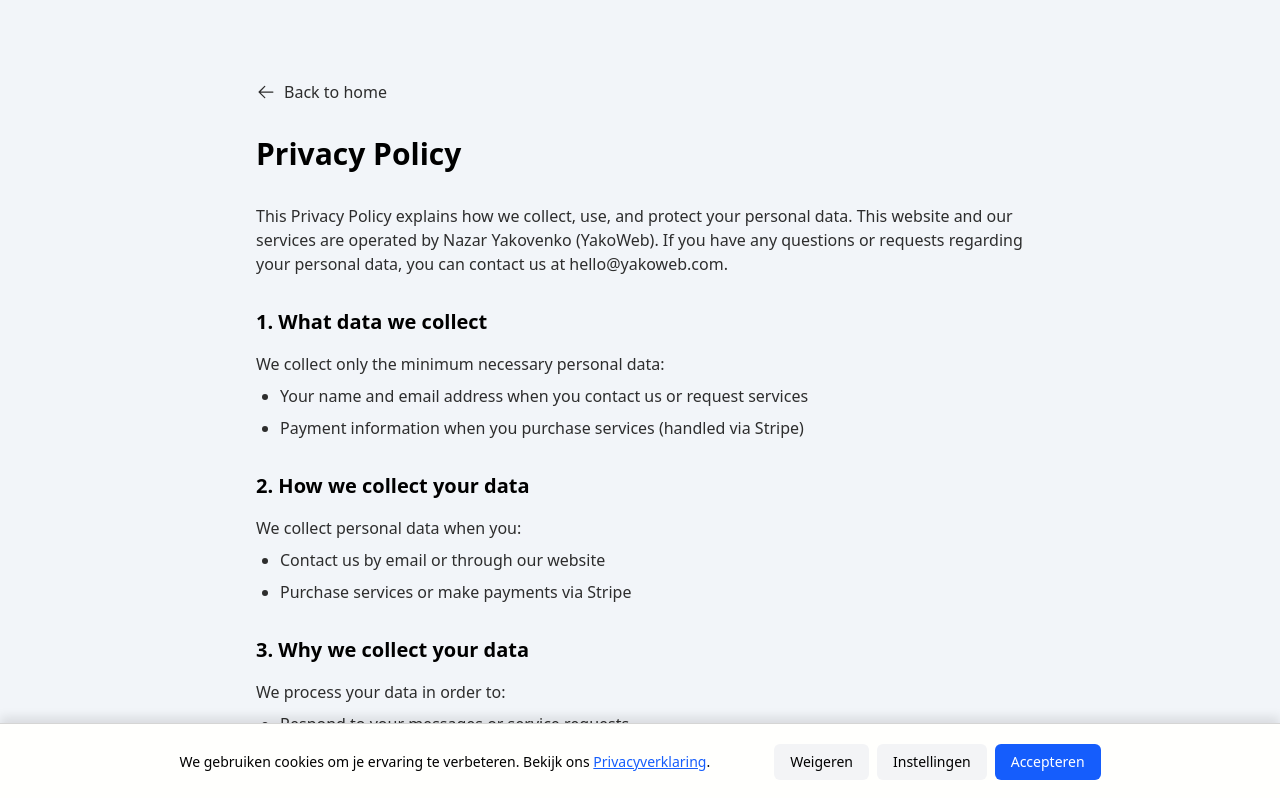
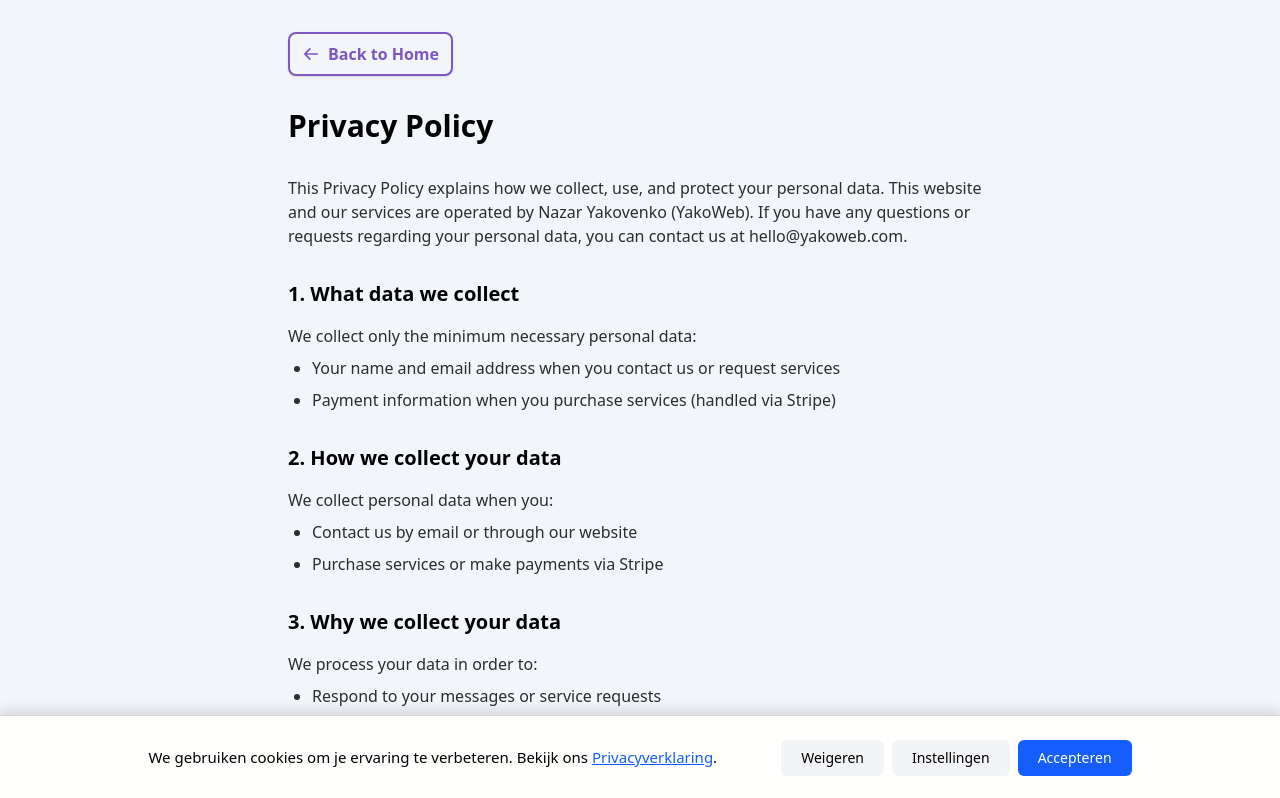
Before and after one commit to nazaruys/yakoweb, a Next.js app: page /privacy-policy in a window 1280 px wide. Shown: the top 798 px of the page. Built offline with nearby package versions, Linux system fonts and the light colour scheme.

Commit message:
Edited cookiebanner,changed hrefLang, changed legal pages layout

```diff
--- a/app/components/CookieBanner.js
+++ b/app/components/CookieBanner.js
@@ -39,10 +39,10 @@ export default function CookieBanner() {
   return (
     <>
       <div
-        className="fixed flex lg:flex-row flex-col justify-center items-center bottom-0 z-50 w-full bg-SecondaryBackground px-4 lg:px-8 py-4 lg:py-5 border-t border-dark/20 text-sm text-black gap-4 lg:gap-x-16"
+        className="fixed flex lg:flex-row flex-col justify-center items-center bottom-0 z-50 w-full bg-SecondaryBackground px-4 lg:px-8 py-4 lg:py-6 border-t border-dark/20 text-sm text-black gap-4 lg:gap-x-16"
         style={{ boxShadow: '0 -6px 10px rgba(0, 0, 0, 0.1)' }}
       >
-        <p className="text-center lg:text-left">
+        <p className="text-[15px] text-center lg:text-left">
           {t('message')}{' '}
           <a href={t('privacyPath')} className="underline text-blue-600 hover:text-blue-800">
             {t('privacyLink')}
@@ -52,19 +52,19 @@ export default function CookieBanner() {
         <div className="flex flex-col-reverse lg:flex-row gap-2 w-full lg:w-auto">
           <button
             onClick={handleRejectAll}
-            className="cursor-pointer px-4 py-2 rounded-md text-sm bg-gray-100 hover:bg-gray-200 w-full lg:w-auto"
+            className="cursor-pointer px-5 py-2 rounded-md text-sm bg-gray-100 hover:bg-gray-200 w-full lg:w-auto"
           >
             {t('rejectAll')}
           </button>
           <button
             onClick={() => setIsModalOpen(true)}
-            className="cursor-pointer px-4 py-2 rounded-md text-sm bg-gray-100 hover:bg-gray-200 w-full lg:w-auto"
+            className="cursor-pointer px-5 py-2 rounded-md text-sm bg-gray-100 hover:bg-gray-200 w-full lg:w-auto"
           >
             {t('customize')}
           </button>
           <button
             onClick={handleAcceptAll}
-            className="cursor-pointer px-4 py-2 rounded-md text-sm bg-blue-600 text-white hover:bg-blue-700 w-full lg:w-auto"
+            className="cursor-pointer px-5 py-2 rounded-md text-sm bg-blue-600 text-white hover:bg-blue-700 w-full lg:w-auto"
           >
             {t('acceptAll')}
           </button>
--- a/app/layout.js
+++ b/app/layout.js
@@ -13,17 +13,17 @@ export default async function RootLayout({ children }) {
   return (
     <html lang="nl">
       <head>
-        <link rel="alternate" href="https://www.yakoweb.com/" hreflang="nl" />
-        <link rel="alternate" href="https://www.yakoweb.com/privacyverklaring/" hreflang="nl" />
-        <link rel="alternate" href="https://www.yakoweb.com/algemene-voorwaarden/" hreflang="nl" />
-        <link rel="alternate" href="https://www.yakoweb.com/landing-thank-you/" hreflang="nl" />
-        <link rel="alternate" href="https://www.yakoweb.com/standard-thank-you/" hreflang="nl" />
-        <link rel="alternate" href="https://www.yakoweb.com/en/" hreflang="en" />
-        <link rel="alternate" href="https://www.yakoweb.com/privacy-policy/" hreflang="en" />
-        <link rel="alternate" href="https://www.yakoweb.com/terms-and-conditions/" hreflang="en" />
-        <link rel="alternate" href="https://www.yakoweb.com/en/landing-thank-you/" hreflang="en" />
-        <link rel="alternate" href="https://www.yakoweb.com/en/standard-thank-you/" hreflang="en" />
-        <link rel="alternate" href="https://www.yakoweb.com/" hreflang="x-default" />
+        <link rel="alternate" href="https://www.yakoweb.com/" hrefLang="nl" />
+        <link rel="alternate" href="https://www.yakoweb.com/privacyverklaring/" hrefLang="nl" />
+        <link rel="alternate" href="https://www.yakoweb.com/algemene-voorwaarden/" hrefLang="nl" />
+        <link rel="alternate" href="https://www.yakoweb.com/landing-thank-you/" hrefLang="nl" />
+        <link rel="alternate" href="https://www.yakoweb.com/standard-thank-you/" hrefLang="nl" />
+        <link rel="alternate" href="https://www.yakoweb.com/en/" hrefLang="en" />
+        <link rel="alternate" href="https://www.yakoweb.com/privacy-policy/" hrefLang="en" />
+        <link rel="alternate" href="https://www.yakoweb.com/terms-and-conditions/" hrefLang="en" />
+        <link rel="alternate" href="https://www.yakoweb.com/en/landing-thank-you/" hrefLang="en" />
+        <link rel="alternate" href="https://www.yakoweb.com/en/standard-thank-you/" hrefLang="en" />
+        <link rel="alternate" href="https://www.yakoweb.com/" hrefLang="x-default" />
       </head>
       <body>
         <FontProvider>
--- a/app/privacy-policy/page.js
+++ b/app/privacy-policy/page.js
@@ -8,11 +8,13 @@ export default function PrivacyPolicy() {
   return (
     <>
       <SetHtmlLang lang="en" />
-      <div className="min-h-screen bg-background py-20 px-8 sm:px-16">
-        <div className="max-w-3xl mx-auto">
-          <a href="/" className="flex items-center gap-2 text-dark hover:text-black transition-colors duration-200 mb-8">
-            <ArrowLeftIcon size={20} />
-            <span>Back to home</span>
+      <div className="flex flex-col bg-background px-4 mx-auto py-8 sm:px-6 lg:px-72">
+        <a
+          href="/"
+          className="flex flex-row justify-center items-center gap-x-2 w-fit border-2 border-primary text-primary font-semibold px-3 py-2 mb-8 rounded-lg shadow hover:bg-primary hover:text-white transition"
+        >
+          <ArrowLeftIcon size={18} weight="bold" />
+          Back to Home
         </a>
 
         <h1 className="text-3xl font-bold mb-8">Privacy Policy</h1>
@@ -140,7 +142,6 @@ export default function PrivacyPolicy() {
           </div>
         </div>
       </div>
-      </div>
     </>
   );
 }
--- a/app/privacyverklaring/page.js
+++ b/app/privacyverklaring/page.js
@@ -2,17 +2,19 @@
 import React from 'react';
 import { ArrowLeftIcon } from '@phosphor-icons/react';
 import ManageCookies from '../components/ManageCookies';
+import SetHtmlLang from '../components/SetHtmlLang';
 
 export default function Privacyverklaring() {
   return (
-    <div className="min-h-screen bg-background py-20 px-8 sm:px-16">
-      <div className="max-w-3xl mx-auto">
+    <>
+      <SetHtmlLang lang="nl" />
+      <div className="flex flex-col bg-background px-4 mx-auto py-8 sm:px-6 lg:px-72">
         <a
-            href="/"
-            className="flex flex-row justify-center items-center gap-x-2 w-fit border-2 border-primary text-primary font-semibold px-3 py-2 mb-8 rounded-lg shadow hover:bg-primary hover:text-white transition"
+          href="/"
+          className="flex flex-row justify-center items-center gap-x-2 w-fit border-2 border-primary text-primary font-semibold px-3 py-2 mb-8 rounded-lg shadow hover:bg-primary hover:text-white transition"
         >
-            <ArrowLeftIcon size={18} weight="bold" />
-            Terug naar Home
+          <ArrowLeftIcon size={18} weight="bold" />
+          Terug naar Home
         </a>
 
         <h1 className="text-3xl font-bold mb-8">Privacyverklaring</h1>
@@ -143,6 +145,6 @@ export default function Privacyverklaring() {
             </div>
         </div>
       </div>
-    </div>
+    </>
   );
 }
```
Lines whose indentation alone changed are shown as unchanged.
